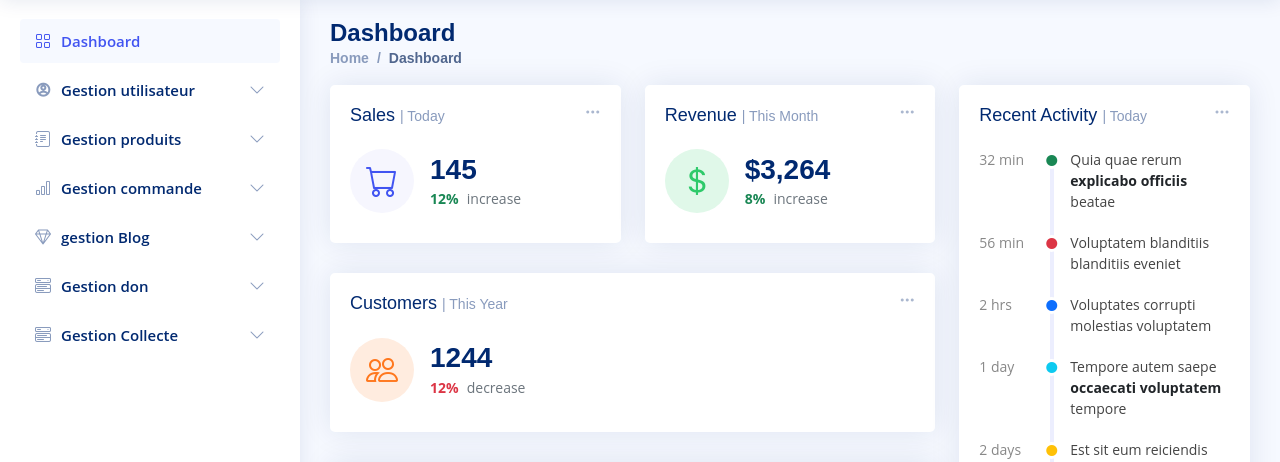
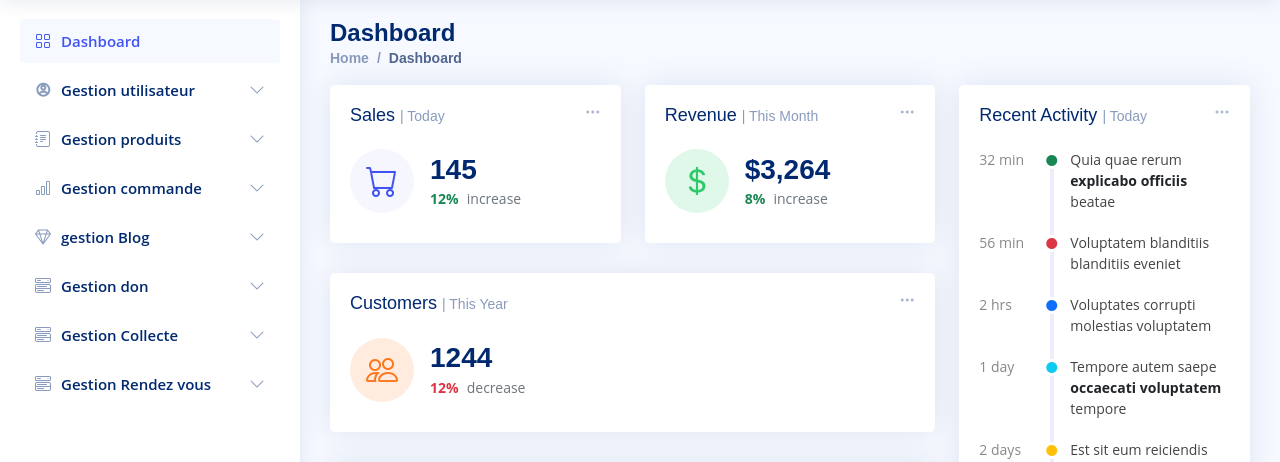
Before and after one commit to PIDEV-3A-2023/ecocycla, a Symfony app: template templates/back/index.html.twig in a window 1280 px wide. Shown: the part 61-523 px from the top of the page. Run offline with Twig, Linux system fonts and the light colour scheme; the template is opened without the code that fills it, so the values that code supplies are empty; some libraries are stand-ins or nearby versions.

Commit message:
Update base.html.twig
maj

```diff
--- a/templates/base.html.twig
+++ b/templates/base.html.twig
@@ -412,15 +412,34 @@
 				<ul id="components1-nav" class="nav-content collapse " data-bs-parent="#sidebar-nav">
 
 					<li>
-						<a href="">
+
+						<a href="{{ path ('app_collecte_index_admin')  }}">
 							<i class="bi bi-circle"></i><span>afficher la liste des collecte</span>
+						</a>
+					</li>
+					<li>
+
+
+					</li>
+				</ul>
+			</li><!-- gestion collecte -->
+			<li class="nav-item">
+				<a class="nav-link collapsed" data-bs-target="#components1-nav" data-bs-toggle="collapse" href="#">
+					<i class="bi bi-menu-button-wide"></i><span>Gestion Rendez vous</span><i class="bi bi-chevron-down ms-auto"></i>
+				</a>
+				<ul id="components1-nav" class="nav-content collapse " data-bs-parent="#sidebar-nav">
+
+					<li>
+
+						<a href="{{ path ('app_rendezvous_index_admin')  }}">
+							<i class="bi bi-circle"></i><span>afficher la liste des rendez vous</span>
 						</a>
 					</li>
 					<li>
 
 					</li>
 				</ul>
-			</li><!-- gestion collecte -->
+			</li><!-- gestion rendez vous -->
 		</ul>
 	</aside> <!-- End Sidebar-->
 {% endblock %}
```
